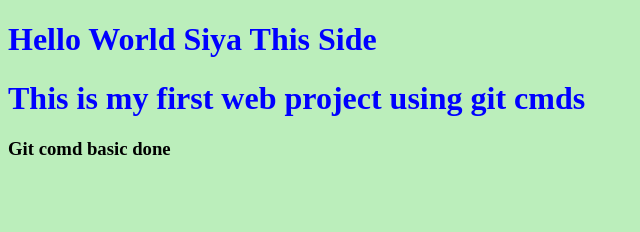
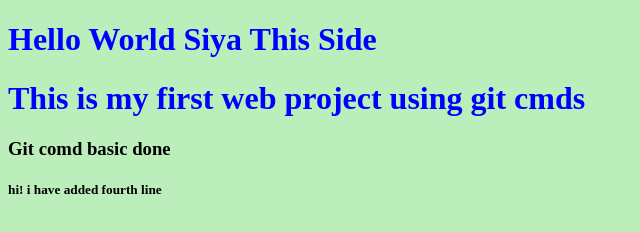
Before and after one commit to siya214/Web-dev-fundamentals, a plain HTML site: page index.html in a window 1280 px wide. Shown: the whole page, without its empty margins (0-640 px from the left). Drawn offline with Linux system fonts and the light colour scheme.

Commit message:
i have added fourth line

```diff
--- a/index.html
+++ b/index.html
@@ -10,6 +10,7 @@
     <h1>Hello World Siya This Side</h1>
     <h1>This is my first web project using git cmds</h1>
     <h3>Git comd basic done</h3>
+    <h5>hi! i have added fourth line</h5>
 </body>
 <script src="index.js"></script>
 </html>
```
